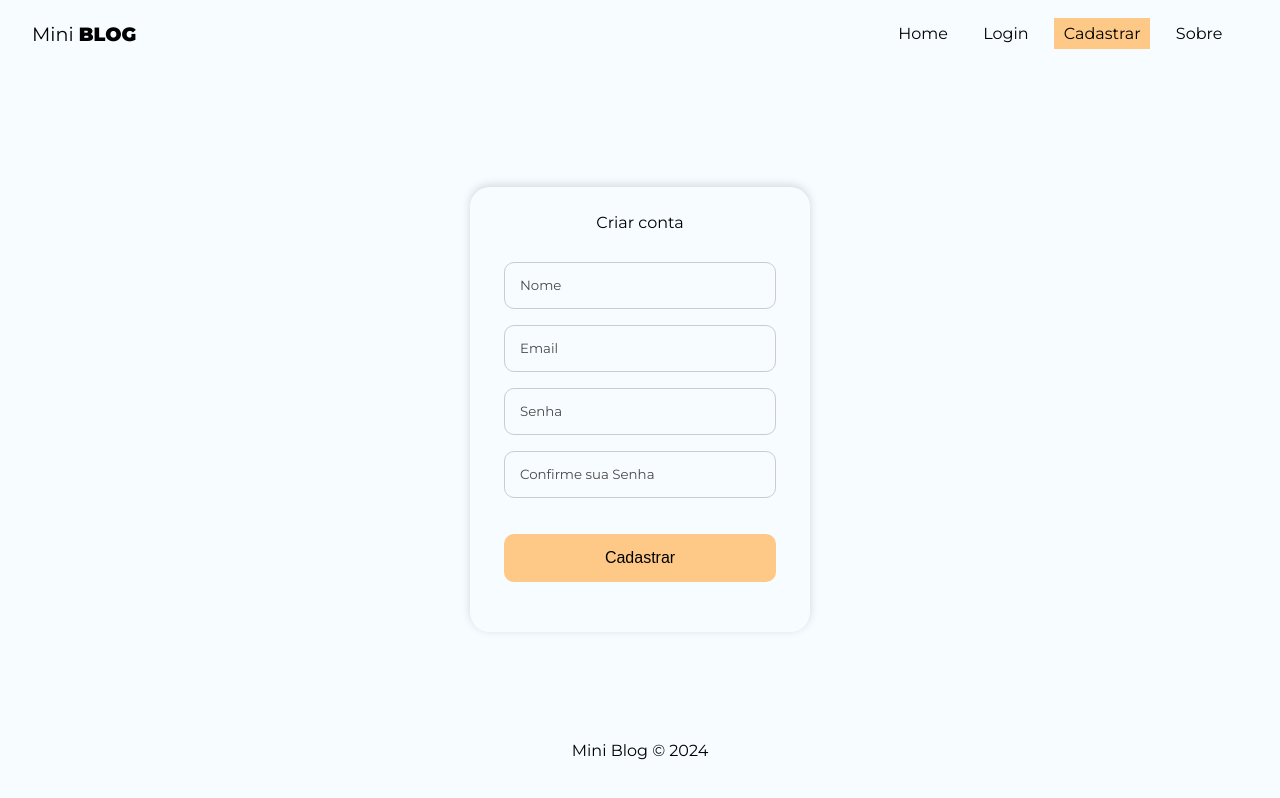
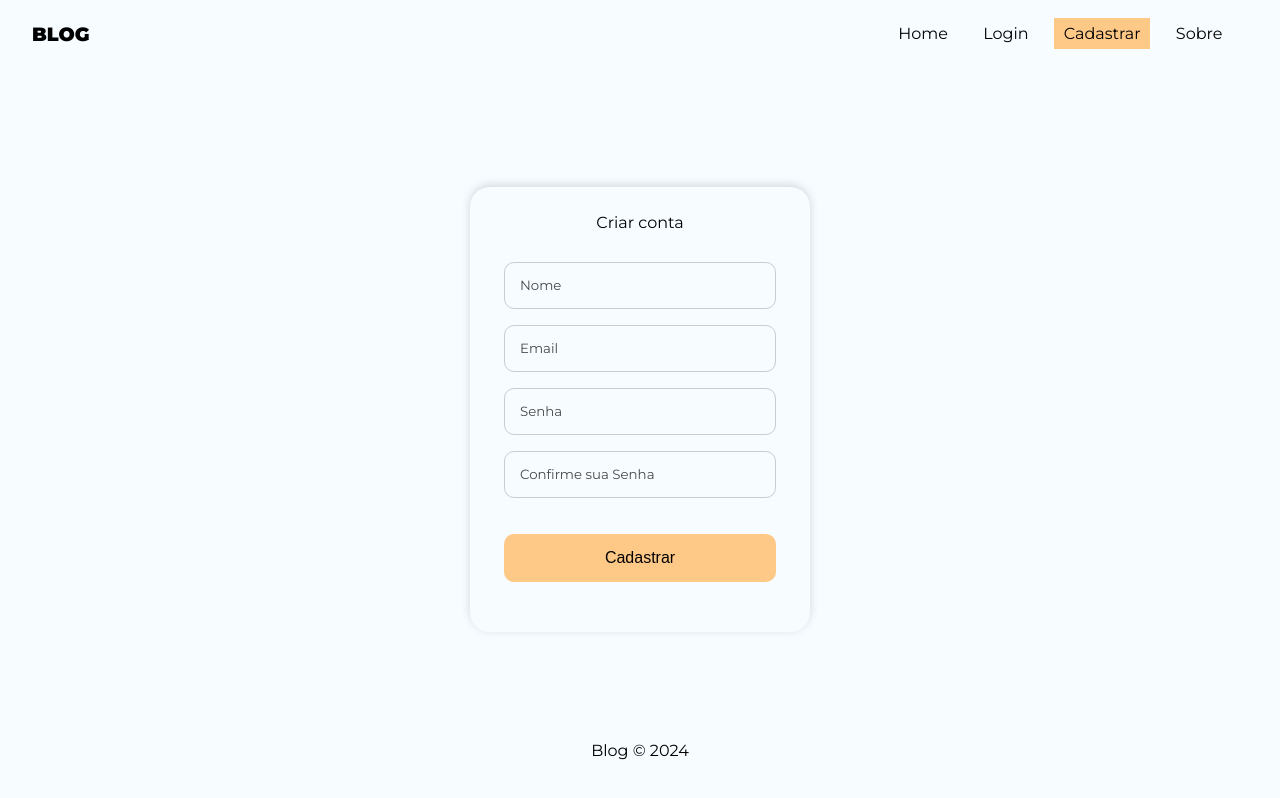
Before and after one commit to raffa-raffa/myblog, a React (Create React App) app: page /register in a window 1280 px wide. Built offline with nearby package versions, Linux system fonts and the light colour scheme; no server answers.

Commit message:
chore: ajuste de texto

```diff
--- a/src/components/Footer.js
+++ b/src/components/Footer.js
@@ -4,7 +4,7 @@ import styles from "./Footer.module.css"
 const Footer = () => {
   return (
     <footer className={styles.footer}>
-        <p>Mini Blog &copy; 2024</p>
+        <p>Blog &copy; 2024</p>
     </footer>
   )
 }
--- a/src/components/Navbar.js
+++ b/src/components/Navbar.js
@@ -13,7 +13,7 @@ const Navbar = () => {
   return (
     <nav className={styles.navbar}>
       <NavLink className={styles.brand} to="/">
-        Mini <span>Blog</span>
+        <span>Blog</span>
       </NavLink>
       <ul className={styles.links_list}>
         <li>
```
